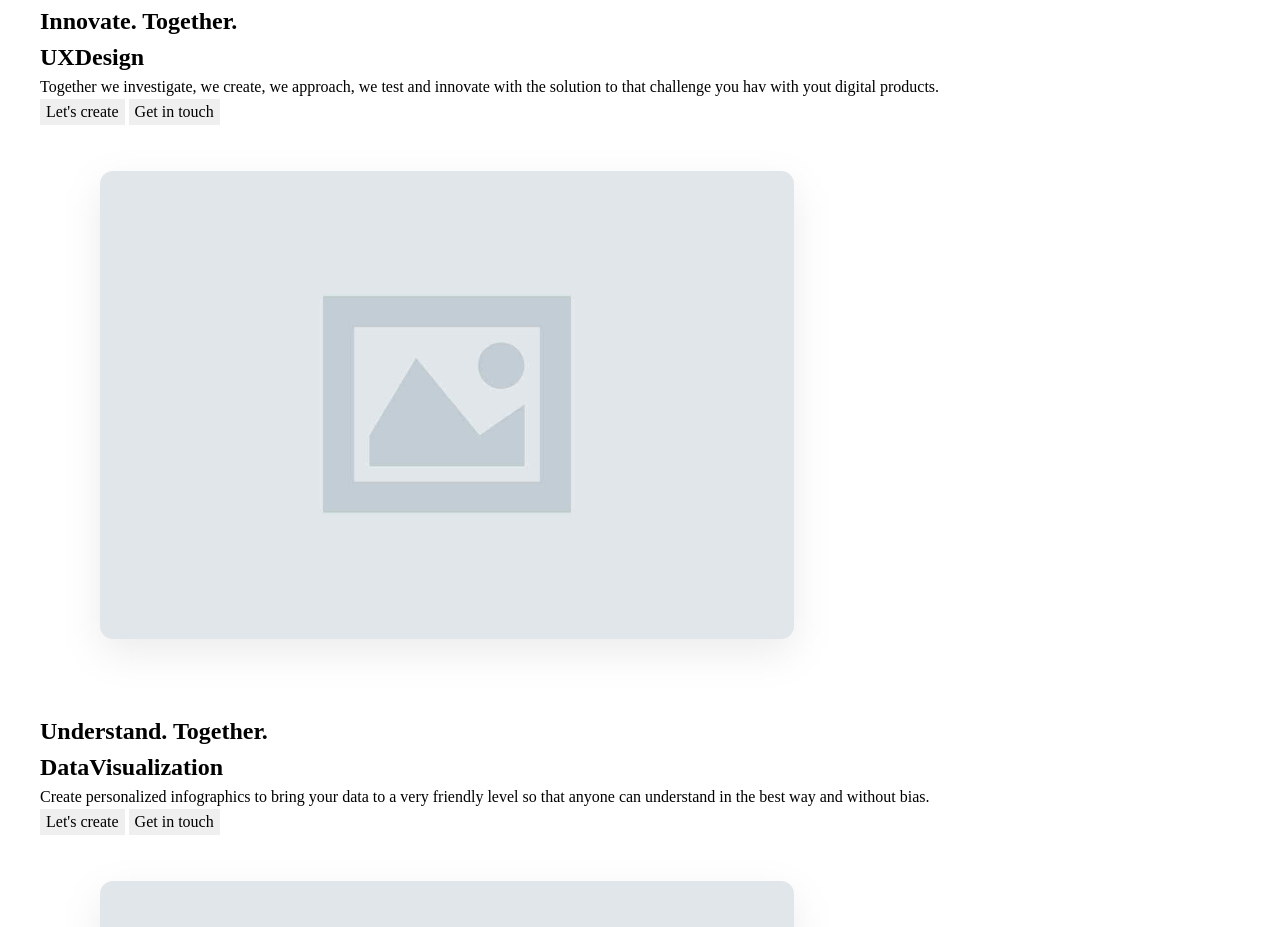
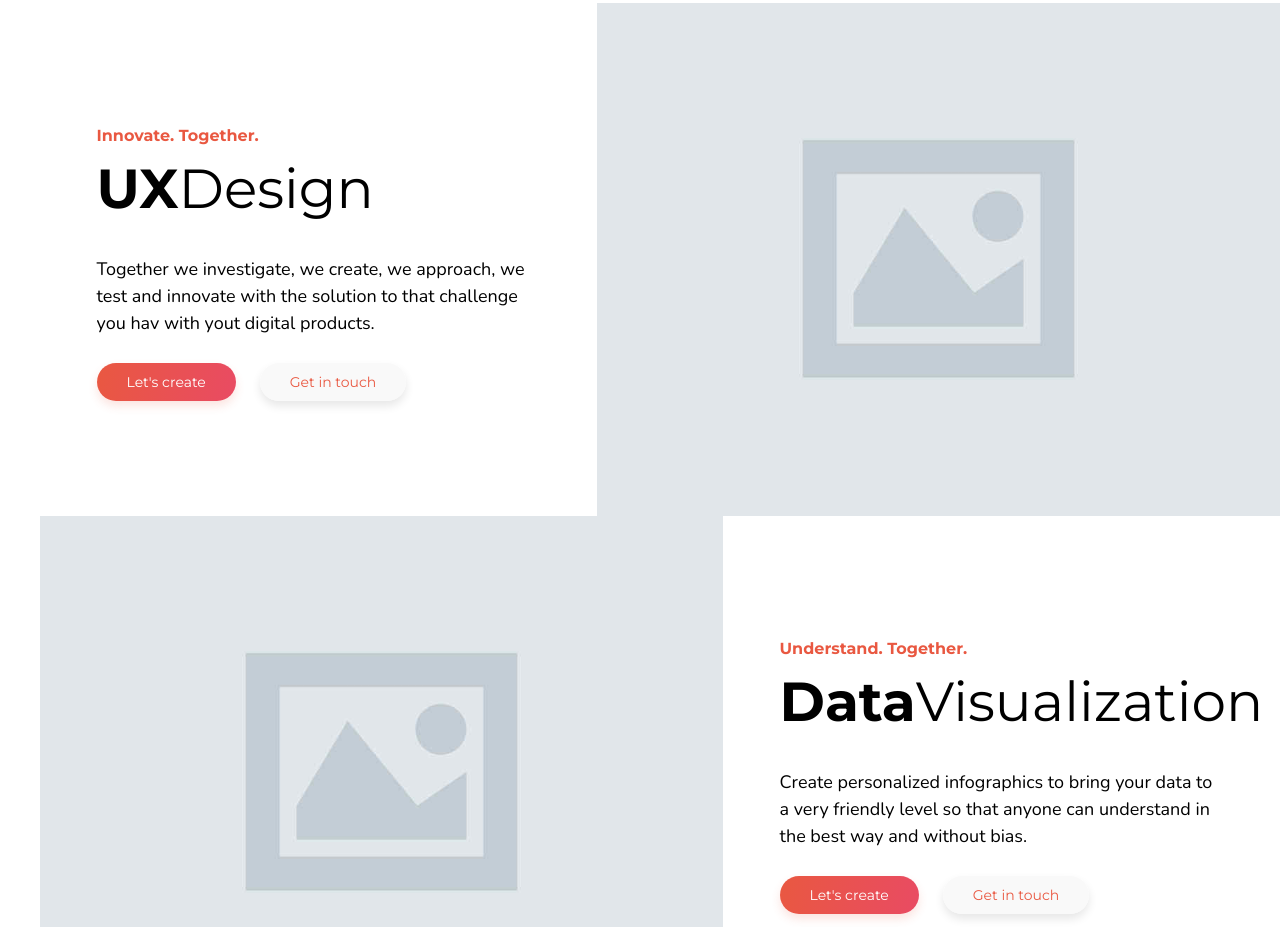
Before and after one commit to tpirescruz/Flinbu-integration, a plain HTML site: page index.html in a window 1280 px wide. Shown: the part 613-1540 px from the top of the page. Drawn offline with nearby package versions, Linux system fonts and the light colour scheme.

Commit message:
index card modifié et css fini

```diff
--- a/index.html
+++ b/index.html
@@ -69,48 +69,48 @@
                 </div>
             </div>
         </section>
-        <section class="cards-container">
+        <section class="cards-reverse">
             <ul>
                 <li>
-                    <div>
+                    <div class="card-text">
                         <h2>Innovate. Together.</h2>
                         <h1>UX<span>Design</span></h1>
                         <p>Together we investigate, we create, we approach, we test and innovate with the solution to that challenge you hav with yout digital products.</p>
-                        <div>
-                            <button><a href="">Let's create</a></button>
-                            <button><a href="">Get in touch</a></button>
+                        <div class="button-card">
+                            <a href="#" class="create">Let's create</a>
+                            <a href="#" class="touch">Get in touch</a>
                         </div>
                     </div>
                     <figure>
-                        <img src="/ressources/img/Asset.png" alt="">
+                        <img src="/ressources/img/Asset-2.png" alt="">
                     </figure>
                 </li>
                 <li>
-                    <div>
+                    <div class="card-text">
                         <h2>Understand. Together.</h2>
                         <h1>Data<span>Visualization</span></h1>
                         <p>Create personalized infographics to bring your data to a very friendly level so that anyone can understand in the best way and without bias.</p>
-                        <div>
-                            <button><a href="">Let's create</a></button>
-                            <button><a href="">Get in touch</a></button>
+                        <div  class="button-card">
+                            <a href="" class="create">Let's create</a>
+                            <a href="" class="touch">Get in touch</a>
                         </div>
                     </div>
                     <figure>
-                        <img src="/ressources/img/Asset.png" alt="">
+                        <img src="/ressources/img/Asset-2.png" alt="">
                     </figure>
                 </li>
                 <li>
-                    <div>
+                    <div class="card-text">
                         <h2>Create. Together.</h2>
                         <h1>Front<span>Dev</span></h1>
                         <p>Together we investigate, we create, we approach, we test and innovate with the solution to that challenge you hav with yout digital products.</p>
-                        <div>
-                            <button><a href="">Let's create</a></button>
-                            <button><a href="">Get in touch</a></button>
+                        <div class="button-card">
+                            <a href="#" class="create">Let's create</a>
+                            <a href="#" class="touch">Get in touch</a>
                         </div>
                     </div>
                     <figure>
-                        <img src="/ressources/img/Asset.png" alt="">
+                        <img src="/ressources/img/Asset-2.png" alt="">
                     </figure>
                 </li>
 
--- a/style/style.css
+++ b/style/style.css
@@ -280,3 +280,73 @@
       -webkit-transition: .2s;
       transition: .2s;
   }
+
+
+  /* CARDS */
+
+  .cards-reverse h2{
+    color: #E95841;
+    font-size: 1.6rem;
+    font-family: 'Montserrat';
+    font-weight: 700;
+  }
+
+  .cards-reverse h1{
+      font-family: 'Montserrat';
+      font-weight: 700;
+      font-size: 5.5rem;
+      margin-bottom: 2.5rem;
+  }
+
+  .cards-reverse li:nth-child(even){
+      flex-direction: row-reverse;
+  }
+
+  .cards-reverse p{
+      font-family: 'Nunito';
+      font-size: 1.8rem;
+      margin-bottom: 3.2rem;
+  }
+
+  .cards-reverse h1 span{
+      font-weight: normal;
+  }
+
+  .cards-reverse li{
+      display: flex;
+
+  }
+
+  .cards-reverse img{
+      width: 68.3rem;
+      height: 51.3rem;
+  }
+
+  .card-text{
+      margin: auto;
+      width: 44.4rem;
+  }
+
+  .button-card .create{
+    width: 18rem;
+    background: transparent linear-gradient(102deg, #E95841 0%, #E94B63 100%) 0% 0% no-repeat padding-box;
+    box-shadow: 0px 5px 10px #E9584129;
+    border-radius: 30px;
+    font: normal normal normal 14px/26px Montserrat;
+    color: #FFFFFF;
+    text-align: center;
+    padding: 1rem 3rem;
+    margin-right: 2rem;
+  }
+
+  .button-card .touch{
+    width: 18rem;
+    background: #F9F9F9 0% 0% no-repeat padding-box;
+    -webkit-box-shadow: 0px 5px 10px #00000019;
+    box-shadow: 0px 5px 10px #00000019;
+    border-radius: 30px;
+    font: normal normal normal 14px/26px Montserrat;
+    color: #E95841;
+    text-align: center;
+    padding: 1rem 3rem;
+}
```
Also changed, not shown: 1 other file.
